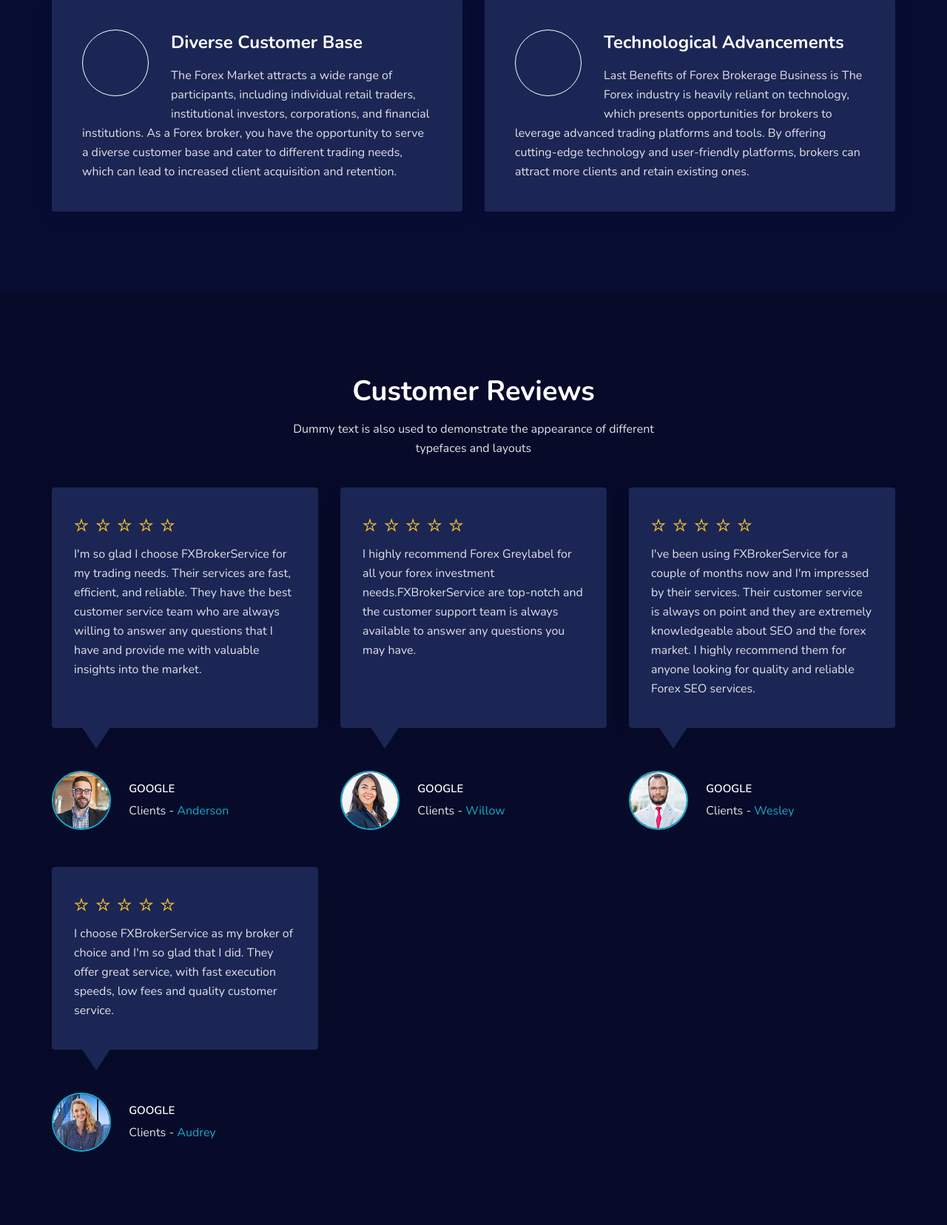
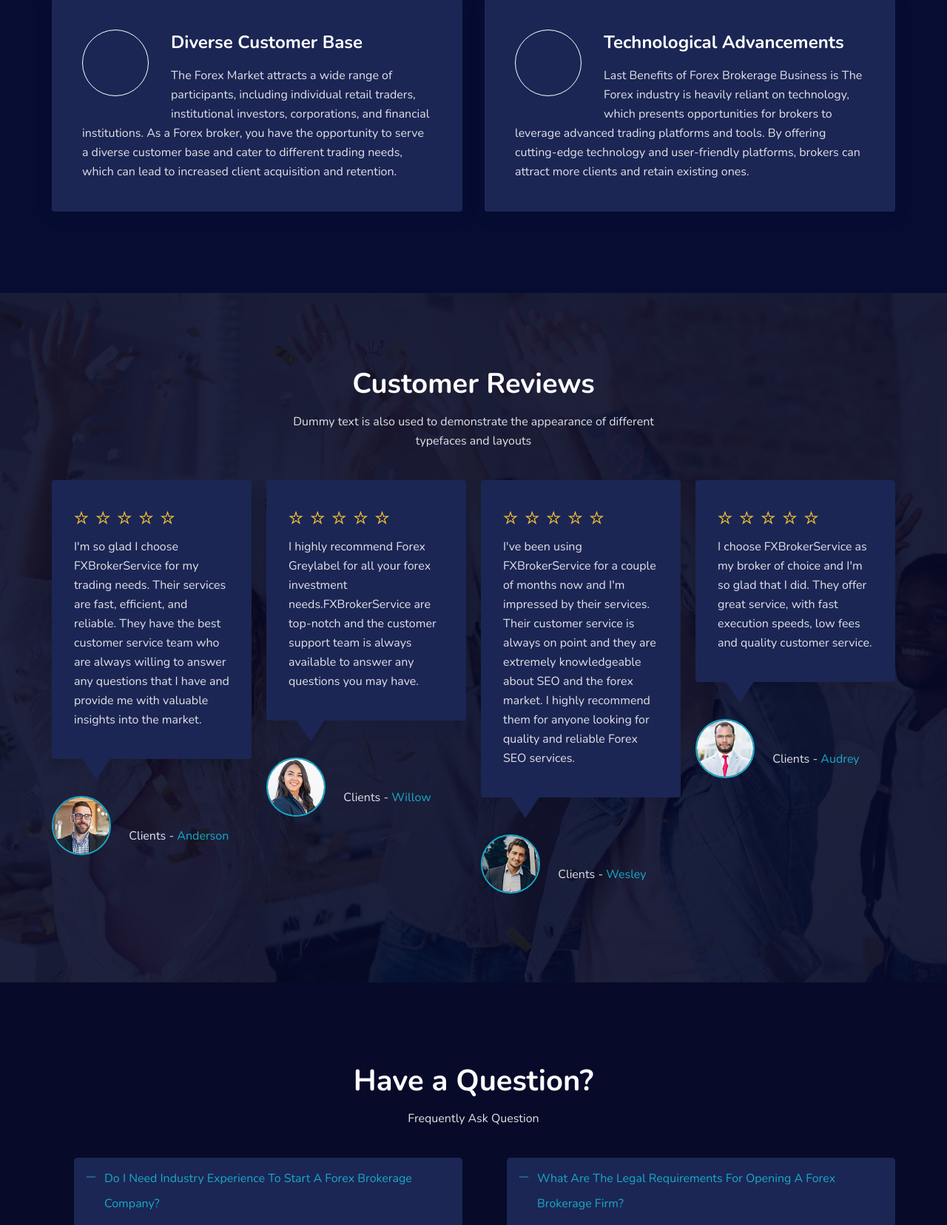
Before and after one commit to ramaprixim/fxbrokerservice-New, a PHP site: page / in a window 1280 px wide. Shown: the part 4017-5673 px from the top of the page at 74% size. Run offline with PHP 8.4, Linux system fonts and the light colour scheme; some libraries are stand-ins or nearby versions.

Commit message:
first commit

```diff
--- a/includes/header.php
+++ b/includes/header.php
@@ -81,7 +81,7 @@
             <!-- End header top bar -->
             <!-- Start header menu area -->
             <div id="sticker" class="header-area hidden-xs">
-                <div class="container">
+                <div class="container-xl" style="margin-right: 130px;margin-left: 180px;">
                     <div class="row">
                         <div class="col-md-12 col-sm-12">
                             <div class="row">
--- a/index.php
+++ b/index.php
@@ -339,7 +339,7 @@
             </div>
         </div>
         <!-- End support services area -->
-        <div class="reviews-page-area bg-color fix area-padding-2">
+        <div class="reviews-area fix area-padding">
             <div class="container">
                <div class="row">
 					<div class="col-md-12 col-sm-12 col-xs-12">
@@ -350,8 +350,11 @@
 					</div>
 				</div>
                 <div class="row">
+                    <div class="reviews-top">
+                        <div class="col-md-12 col-sm-12 col-xs-12">
                             <div class="reviews-content">
-                        <div class="col-md-4 col-sm-6 col-xs-12">
+                                <!-- start testimonial carousel -->
+                                <div class="testimonial-carousel item-indicator">
                                     <div class="single-testi">
                                         <div class="testi-text">
                                             <div class="clients-text">
@@ -362,24 +365,23 @@
                                                     <a href="#"><i class="ti-star"></i></a>
                                                     <a href="#"><i class="ti-star"></i></a>
                                                 </div>
-                                        <p>      I'm so glad I choose FXBrokerService for my trading needs.
+                                                <p>
+                                                    I'm so glad I choose FXBrokerService for my trading needs.
                                                     Their services are fast, efficient, and reliable. They have
                                                     the best customer service team who are always willing to
                                                     answer any questions that I have and provide me with
-                                            valuable insights into the market.</p>
-                                            <br>
-                                    </div>
+                                                    valuable insights into the market.
+                                                  </p>                                            </div>
                                             <div class="testi-img ">
                                                 <img src="img/review/1.jpg" alt="">
                                                 <div class="guest-details">
-                                            <h4>Google</h4>
+                                                    <!-- <h4>Google</h4> -->
                                                     <span class="guest-rev">Clients - <a href="#">Anderson</a></span>
                                                 </div>
                                             </div>
                                         </div>
                                     </div>
-                        </div>
-                        <div class="col-md-4 col-sm-6 col-xs-12">
+                                    <!-- End single item -->
                                     <div class="single-testi">
                                         <div class="testi-text">
                                             <div class="clients-text">
@@ -390,24 +392,22 @@
                                                     <a href="#"><i class="ti-star"></i></a>
                                                     <a href="#"><i class="ti-star"></i></a>
                                                 </div>
-                                        <p>    I highly recommend Forex Greylabel for all your forex
+                                                <p>
+                                                    I highly recommend Forex Greylabel for all your forex
                                                     investment needs.FXBrokerService are top-notch and the
                                                     customer support team is always available to answer any
-                                            questions you may have.</p>
-                                            <br>
-                                            <br>
-                                    </div>
+                                                    questions you may have.
+                                                  </p>                                            </div>
                                             <div class="testi-img ">
                                                 <img src="img/review/2.jpg" alt="">
                                                 <div class="guest-details">
-                                            <h4>Google</h4>
+                                                    <!-- <h4>Angel lima</h4> -->
                                                     <span class="guest-rev">Clients - <a href="#">Willow</a></span>
                                                 </div>
                                             </div>
                                         </div>
                                     </div>
-                        </div>
-                        <div class="col-md-4 col-sm-6 col-xs-12">
+                                    <!-- End single item -->
                                     <div class="single-testi">
                                         <div class="testi-text">
                                             <div class="clients-text">
@@ -418,24 +418,23 @@
                                                     <a href="#"><i class="ti-star"></i></a>
                                                     <a href="#"><i class="ti-star"></i></a>
                                                 </div>
-                                        <p>                    I've been using FXBrokerService for a couple of months now
+                                                <p>
+                                                    I've been using FXBrokerService for a couple of months now
                                                     and I'm impressed by their services. Their customer service
                                                     is always on point and they are extremely knowledgeable
                                                     about SEO and the forex market. I highly recommend them for
-                                            anyone looking for quality and reliable Forex SEO services.</p>
-                                    </div>
+                                                    anyone looking for quality and reliable Forex SEO services.
+                                                  </p>                                            </div>
                                             <div class="testi-img ">
-                                        <img src="img/review/4.jpg" alt="">
+                                                <img src="img/review/3.jpg" alt="">
                                                 <div class="guest-details">
-                                            <h4>Google</h4>
+                                                    <!-- <h4>Arthur Doil</h4> -->
                                                     <span class="guest-rev">Clients - <a href="#">Wesley</a></span>
                                                 </div>
                                             </div>
                                         </div>
                                     </div>
-                        </div>
                                     <!-- End single item -->
-                        <div class="col-md-4 col-sm-6 col-xs-12">
                                     <div class="single-testi">
                                         <div class="testi-text">
                                             <div class="clients-text">
@@ -446,17 +445,21 @@
                                                     <a href="#"><i class="ti-star"></i></a>
                                                     <a href="#"><i class="ti-star"></i></a>
                                                 </div>
-                                        <p>   I choose FXBrokerService as my broker of choice and I'm so
+                                                <p>
+                                                    I choose FXBrokerService as my broker of choice and I'm so
                                                     glad that I did. They offer great service, with fast
-                                            execution speeds, low fees and quality customer service.</p>
-                                    </div>
+                                                    execution speeds, low fees and quality customer service.
+                                                  </p>                                            </div>
                                             <div class="testi-img ">
-                                        <img src="img/review/5.jpg" alt="">
+                                                <img src="img/review/4.jpg" alt="">
                                                 <div class="guest-details">
-                                            <h4>Google</h4>
+                                                    <!-- <h4>Gabriel Hank</h4> -->
                                                     <span class="guest-rev">Clients - <a href="#">Audrey</a></span>
                                                 </div>
                                             </div>
+                                        </div>
+                                    </div>
+                                    <!-- End single item -->
                                 </div>
                             </div>
                         </div>
```
Lines whose indentation alone changed are shown as unchanged.
